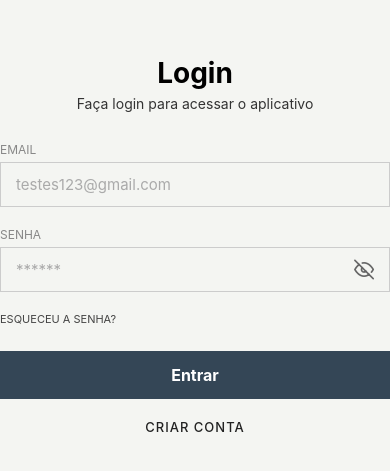
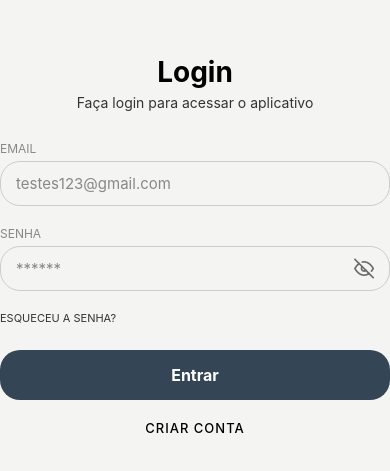
Before and after one commit to MateusJuan/EscalasIASD, a React Native app in the folder EscalasFrontEnd/: screen /Login in a window 390 px wide. Shown: the part 177-648 px from the top of the page. Built offline with nearby package versions, Linux system fonts and the light colour scheme.

Commit message:
ajustes pouco a pouco

```diff
--- a/EscalasFrontEnd/telas/carregando.jsx
+++ b/EscalasFrontEnd/telas/carregando.jsx
@@ -1,13 +1,25 @@
 import { StatusBar } from 'expo-status-bar';
-import { useEffect } from 'react';
-import { StyleSheet, Text, View, Image } from 'react-native';
+import { useEffect, useState } from 'react';
+import { StyleSheet, Text, View, Image, ActivityIndicator } from 'react-native';
 import AsyncStorage from '@react-native-async-storage/async-storage';
+import cores from './estilos/cores';
 
 export default function CarregandoApp({ navigation }) {
+  const [carregando, setCarregando] = useState(true);
+
   useEffect(() => {
     const verificarLogin = async () => {
       try {
+        const inicio = Date.now(); // Marca o início do carregamento
         const usuarioSalvo = await AsyncStorage.getItem('usuarioLogado');
+        const tempoMinimo = 5000; // 5 segundos
+
+        // Calcula quanto tempo se passou
+        const tempoDecorrido = Date.now() - inicio;
+        const tempoRestante = Math.max(tempoMinimo - tempoDecorrido, 0);
+
+        // Aguarda o tempo restante, se necessário
+        setTimeout(() => {
           if (usuarioSalvo) {
             const usuario = JSON.parse(usuarioSalvo);
             if (usuario.tipo === 'adm') {
@@ -18,9 +30,12 @@ export default function CarregandoApp({ navigation }) {
           } else {
             navigation.replace('Login');
           }
+        }, tempoRestante);
       } catch (error) {
         console.error('Erro ao verificar login:', error);
         navigation.replace('Login');
+      } finally {
+        setCarregando(false);
       }
     };
 
@@ -30,11 +45,11 @@ export default function CarregandoApp({ navigation }) {
   return (
     <View style={styles.container}>
       <Image
-        source={require('../img/Logo Circular.png')}
+        source={require('../img/icone.png')}
         style={styles.image}
         resizeMode="contain"
       />
-      <Text>Sistema De Escalas</Text>
+      <Text style={styles.text}>Sistema de Escalas</Text>
       <StatusBar style="auto" />
     </View>
   );
@@ -43,7 +58,7 @@ export default function CarregandoApp({ navigation }) {
 const styles = StyleSheet.create({
   container: {
     flex: 1,
-    backgroundColor: '#f4f5f2',
+    backgroundColor: cores.FundoDeTela,
     alignItems: 'center',
     justifyContent: 'center',
   },
@@ -51,5 +66,10 @@ const styles = StyleSheet.create({
     width: 200,
     height: 200,
     marginBottom: 20,
+    borderRadius: 20,
+  },
+  text: {
+    fontSize: 18,
+    color: cores.TextoPrincipal,
   },
 });
--- a/EscalasFrontEnd/telas/criarConta.jsx
+++ b/EscalasFrontEnd/telas/criarConta.jsx
@@ -12,6 +12,7 @@ import {
 import { MaskedTextInput } from "react-native-mask-text";
 import axios from "axios";
 import { Feather } from "@expo/vector-icons";
+import cores from "./estilos/cores";
 
 export default function CriarConta({ navigation }) {
   const [nome, setNome] = useState("");
@@ -117,7 +118,7 @@ export default function CriarConta({ navigation }) {
         style={styles.voltarBotao}
         onPress={() => navigation.goBack()}
       >
-        <Feather name="arrow-left" size={24} color="#000" />
+        <Feather name="arrow-left" size={24} color={cores.Titulo} />
       </TouchableOpacity>
 
       <Text style={styles.titulo}>Criar Uma Nova Conta</Text>
@@ -156,7 +157,7 @@ export default function CriarConta({ navigation }) {
           <Feather
             name={senhaVisivel ? "eye" : "eye-off"}
             size={20}
-            color="#666"
+            color={cores.Icones}
           />
         </TouchableOpacity>
       </View>
@@ -217,7 +218,7 @@ export default function CriarConta({ navigation }) {
       {/* Modal de sucesso */}
       <Modal transparent visible={modalSucesso} animationType="fade">
         <View style={styles.modalFundo}>
-          <View style={[styles.modalContainer, { backgroundColor: "#4BB543" }]}>
+          <View style={[styles.modalContainer, { backgroundColor: cores.ModalSucesso }]}>
             <Text style={styles.modalTexto}>Conta criada com sucesso!</Text>
           </View>
         </View>
@@ -226,7 +227,7 @@ export default function CriarConta({ navigation }) {
       {/* Modal de erro */}
       <Modal transparent visible={modalErro} animationType="fade">
         <View style={styles.modalFundo}>
-          <View style={[styles.modalContainer, { backgroundColor: "#FF4C4C" }]}>
+          <View style={[styles.modalContainer, { backgroundColor: cores.ModalErro}]}>
             <Text style={styles.modalTexto}>{erroMensagem}</Text>
           </View>
         </View>
@@ -247,49 +248,49 @@ const styles = StyleSheet.create({
     flex: 1,
     paddingHorizontal: 20,
     justifyContent: "center",
-    backgroundColor: "#f4f5f2",
+    backgroundColor: cores.FundoDeTela,
   },
   titulo: {
     fontSize: 24,
     fontWeight: "bold",
     textAlign: "center",
     marginBottom: 30,
-    color: "#000",
+    color: cores.Titulo,
   },
   label: {
     fontSize: 12,
     marginBottom: 5,
-    color: "#000",
+    color: cores.InputPlaceholder,
   },
   input: {
     borderWidth: 1,
-    borderColor: "#ccc",
-    backgroundColor: "#f4f5f2",
+    borderColor: cores.InputBorda,
+    backgroundColor: cores.FundoDeTela,
     padding: 10,
-    borderRadius: 4,
     marginBottom: 10,
     fontSize: 16,
+    borderRadius: 20,
   },
   listaSugestoes: {
     maxHeight: 100,
-    backgroundColor: "#fff",
+    backgroundColor: cores.FundoDeTela,
     borderWidth: 1,
-    borderColor: "#ccc",
+    borderColor: cores.InputBorda,
     marginBottom: 15,
-    borderRadius: 4,
+    borderRadius: 20,
   },
   itemSugestao: {
     padding: 10,
     borderBottomWidth: 1,
-    borderBottomColor: "#eee",
+    borderBottomColor: cores.ListasBordas,
   },
   senhaContainer: {
     flexDirection: "row",
     alignItems: "center",
     borderWidth: 1,
-    borderColor: "#ccc",
-    backgroundColor: "#f4f5f2",
-    borderRadius: 4,
+    borderColor: cores.InputBorda,
+    backgroundColor: cores.FundoDeTela,
+    borderRadius: 20,
     paddingRight: 10,
     marginBottom: 15,
   },
@@ -297,19 +298,19 @@ const styles = StyleSheet.create({
     paddingHorizontal: 5,
   },
   botao: {
-    backgroundColor: "#344656",
+    backgroundColor: cores.BotaoPadrao,
     padding: 15,
-    borderRadius: 4,
+    borderRadius: 20,
     alignItems: "center",
   },
   botaoTexto: {
-    color: "#fff",
+    color: cores.BotaoTexto,
     fontWeight: "bold",
     fontSize: 16,
   },
   modalFundo: {
     flex: 1,
-    backgroundColor: "rgba(0,0,0,0.5)",
+    backgroundColor: cores.ModalFundo,
     alignItems: "center",
     justifyContent: "center",
   },
@@ -322,7 +323,7 @@ const styles = StyleSheet.create({
   modalTexto: {
     fontSize: 18,
     fontWeight: "bold",
-    color: "#fff",
+    color: cores.BotaoTexto,
     textAlign: "center",
   },
 });
--- /dev/null
+++ b/EscalasFrontEnd/telas/estilos/cores.jsx
@@ -0,0 +1,22 @@
+import { Modal } from "react-native";
+
+const cores = {
+    FundoDeTela: "#f4f5f2",
+    Titulo: "#000",
+    Subtitulo: "#333",
+    InputPlaceholder: "#888",
+    InputBorda: "#ccc",
+    ListasBordas: "#acacacff",
+    BotaoPadrao: "#344656",
+    BotaoTexto: "#fff",
+    ModalFundo: "rgba(0, 0, 0, 0.5)",
+    ModalErro: "#FF4C4C",
+    ModalSucesso: "#4BB543",
+    Icones: "#6c6c6c",
+    IconesPadrao: "#fff",
+    Barras: "#2e3e4e",
+    FundoTabela: "#e0e0e0",
+    ModalContainer: "#fff",
+}
+
+export default cores;
--- a/EscalasFrontEnd/telas/login.jsx
+++ b/EscalasFrontEnd/telas/login.jsx
@@ -12,6 +12,7 @@ import {
 import axios from "axios";
 import { Feather } from "@expo/vector-icons";
 import AsyncStorage from "@react-native-async-storage/async-storage";
+import cores from "./estilos/cores";
 
 export default function Login({ navigation }) {
   const [email, setEmail] = useState("");
@@ -98,7 +99,7 @@ export default function Login({ navigation }) {
       <TextInput
         style={styles.input}
         placeholder="testes123@gmail.com"
-        placeholderTextColor="#aaa"
+        placeholderTextColor={cores.InputPlaceholder}
         value={email}
         onChangeText={setEmail}
         keyboardType="email-address"
@@ -110,7 +111,7 @@ export default function Login({ navigation }) {
         <TextInput
           style={styles.senhaInput}
           placeholder="******"
-          placeholderTextColor="#aaa"
+          placeholderTextColor={cores.InputPlaceholder}
           secureTextEntry={!senhaVisivel}
           value={senha}
           onChangeText={setSenha}
@@ -125,7 +126,7 @@ export default function Login({ navigation }) {
             <Feather
               name={senhaVisivel ? "eye" : "eye-off"}
               size={20}
-              color="#666"
+              color={cores.Icones}
             />
           </TouchableOpacity>
         </Animated.View>
@@ -149,7 +150,7 @@ export default function Login({ navigation }) {
       {/* Modal de sucesso */}
       <Modal transparent visible={modalSucesso} animationType="fade">
         <View style={styles.modalFundo}>
-          <View style={[styles.modalContainer, { backgroundColor: "#4BB543" }]}>
+          <View style={[styles.modalContainer, { backgroundColor: cores.ModalSucesso }]}>
             <Text style={styles.modalTexto}>Bem-vindo(a), {usuarioNome}!</Text>
           </View>
         </View>
@@ -158,7 +159,7 @@ export default function Login({ navigation }) {
       {/* Modal de erro */}
       <Modal transparent visible={modalErro} animationType="fade">
         <View style={styles.modalFundo}>
-          <View style={[styles.modalContainer, { backgroundColor: "#FF4C4C" }]}>
+          <View style={[styles.modalContainer, { backgroundColor: cores.ModalErro }]}>
             <Text style={styles.modalTexto}>{erroMensagem}</Text>
           </View>
         </View>
@@ -170,7 +171,7 @@ export default function Login({ navigation }) {
 const styles = StyleSheet.create({
   container: {
     flex: 1,
-    backgroundColor: "#f4f5f2",
+    backgroundColor: cores.FundoDeTela,
     alignItems: "center",
     justifyContent: "center",
     paddingHorizontal: 30,
@@ -178,74 +179,77 @@ const styles = StyleSheet.create({
   titulo: {
     fontSize: 28,
     fontWeight: "bold",
-    color: "#000",
+    color: cores.Titulo,
     marginBottom: 5,
   },
   subtitulo: {
     fontSize: 14,
-    color: "#333",
+    color: cores.Subtitulo,
     marginBottom: 30,
     textAlign: "center",
   },
   label: {
     alignSelf: "flex-start",
     fontSize: 12,
-    color: "#888",
+    color: cores.InputPlaceholder,
     marginBottom: 5,
   },
   input: {
     borderWidth: 1,
     width: "100%",
-    backgroundColor: "#f4f5f2",
-    borderColor: "#ccc",
+    backgroundColor: cores.FundoDeTela,
+    borderColor: cores.InputBorda,
     paddingHorizontal: 15,
     paddingVertical: 12,
     marginBottom: 20,
     fontSize: 15,
-    color: "#000",
+    borderRadius: 20,
+    color: cores.Titulo,
   },
   senhaContainer: {
     borderWidth: 1,
     width: "100%",
     flexDirection: "row",
     alignItems: "center",
-    backgroundColor: "#f4f5f2",
-    borderColor: "#ccc",
+    backgroundColor: cores.FundoDeTela,
+    borderColor: cores.InputBorda,
     paddingHorizontal: 15,
     marginBottom: 20,
+    borderRadius: 20,
   },
   senhaInput: {
     flex: 1,
     fontSize: 15,
     paddingVertical: 12,
-    color: "#000",
+    color: cores.Titulo,
   },
   esqueciSenha: {
     fontSize: 11,
-    color: "#444",
+    color: cores.Subtitulo,
     marginBottom: 25,
   },
   botao: {
-    backgroundColor: "#344656",
-    paddingVertical: 14,
+    backgroundColor: cores.BotaoPadrao,
+    padding: 15,
+    borderRadius: 20,
     width: "100%",
     alignItems: "center",
   },
   botaoTexto: {
-    color: "#fff",
+    color: cores.BotaoTexto,
     fontWeight: "bold",
     fontSize: 16,
   },
   criarConta: {
     marginTop: 20,
     fontSize: 13,
-    color: "#222",
+    color: cores.Titulo,
     fontWeight: "500",
     letterSpacing: 1,
   },
   modalFundo: {
     flex: 1,
-    backgroundColor: "rgba(0,0,0,0.5)",
+    backgroundColor: cores.ModalFundo,
     alignItems: "center",
     justifyContent: "center",
   },
@@ -258,7 +262,7 @@ const styles = StyleSheet.create({
   modalTexto: {
     fontSize: 18,
     fontWeight: "bold",
-    color: "#fff",
+    color: cores.BotaoTexto,
     textAlign: "center",
   },
 });
--- a/EscalasFrontEnd/telas/recuperacaoSenha.jsx
+++ b/EscalasFrontEnd/telas/recuperacaoSenha.jsx
@@ -10,6 +10,7 @@ import {
   Modal,
 } from "react-native";
 import { Feather } from "@expo/vector-icons";
+import cores from "./estilos/cores";
 
 export default function RecuperacaoSenha({ navigation }) {
   const [email, setEmail] = useState("");
@@ -59,7 +60,7 @@ export default function RecuperacaoSenha({ navigation }) {
         style={styles.voltarBotao}
         onPress={() => navigation.goBack()}
       >
-        <Feather name="arrow-left" size={24} color="#000" />
+        <Feather name="arrow-left" size={24} color={cores.Titulo} />
       </TouchableOpacity>
 
       <Text style={styles.titulo}>Recuperar Senha</Text>
@@ -71,7 +72,7 @@ export default function RecuperacaoSenha({ navigation }) {
       <TextInput
         style={styles.input}
         placeholder="seuemail@gmail.com"
-        placeholderTextColor="#aaa"
+        placeholderTextColor={cores.InputPlaceholder}
         value={email}
         onChangeText={setEmail}
         autoCapitalize="none"
@@ -85,7 +86,7 @@ export default function RecuperacaoSenha({ navigation }) {
       {/* Modal de sucesso */}
       <Modal transparent visible={modalSucesso} animationType="fade">
         <View style={styles.modalFundo}>
-          <View style={[styles.modalContainer, { backgroundColor: "#4BB543" }]}>
+          <View style={[styles.modalContainer, { backgroundColor: cores.ModalSucesso }]}>
             <Text style={styles.modalTexto}>
               Uma nova senha foi enviada para seu e-mail!
             </Text>
@@ -96,7 +97,7 @@ export default function RecuperacaoSenha({ navigation }) {
       {/* Modal de erro */}
       <Modal transparent visible={modalErro} animationType="fade">
         <View style={styles.modalFundo}>
-          <View style={[styles.modalContainer, { backgroundColor: "#FF4C4C" }]}>
+          <View style={[styles.modalContainer, { backgroundColor: cores.ModalErro }]}>
             <Text style={styles.modalTexto}>{erroMensagem}</Text>
           </View>
         </View>
@@ -115,7 +116,7 @@ const styles = StyleSheet.create({
   },
   container: {
     flex: 1,
-    backgroundColor: "#f4f5f2",
+    backgroundColor: cores.FundoDeTela,
     alignItems: "center",
     justifyContent: "center",
     paddingHorizontal: 30,
@@ -123,46 +124,48 @@ const styles = StyleSheet.create({
   titulo: {
     fontSize: 26,
     fontWeight: "bold",
-    color: "#000",
+    color: cores.Titulo,
     marginBottom: 5,
   },
   subtitulo: {
     fontSize: 14,
-    color: "#333",
+    color: cores.Subtitulo,
     marginBottom: 30,
     textAlign: "center",
   },
   label: {
     alignSelf: "flex-start",
     fontSize: 12,
-    color: "#888",
+    color: cores.InputPlaceholder,
     marginBottom: 5,
   },
   input: {
     borderWidth: 1,
     width: "100%",
-    backgroundColor: "#f4f5f2",
-    borderColor: "#ccc",
+    backgroundColor: cores.FundoDeTela,
+    borderColor: cores.InputBorda,
     paddingHorizontal: 15,
     paddingVertical: 12,
     marginBottom: 20,
     fontSize: 15,
-    color: "#000",
+    borderRadius: 20,
+    color: cores.InputTexto,
   },
   botao: {
-    backgroundColor: "#344656",
+    backgroundColor: cores.BotaoPadrao,
     paddingVertical: 14,
+    borderRadius: 20,
     width: "100%",
     alignItems: "center",
   },
   textoBotao: {
-    color: "#fff",
+    color: cores.BotaoTexto,
     fontWeight: "bold",
     fontSize: 16,
   },
   modalFundo: {
     flex: 1,
-    backgroundColor: "rgba(0,0,0,0.5)",
+    backgroundColor: cores.ModalFundo,
     alignItems: "center",
     justifyContent: "center",
   },
@@ -175,7 +178,7 @@ const styles = StyleSheet.create({
   modalTexto: {
     fontSize: 16,
     fontWeight: "bold",
-    color: "#fff",
+    color: cores.BotaoTexto,
     textAlign: "center",
   },
 });
--- a/EscalasFrontEnd/telas/usuario/inicio.jsx
+++ b/EscalasFrontEnd/telas/usuario/inicio.jsx
@@ -12,6 +12,7 @@ import {
 import { MaterialIcons } from "@expo/vector-icons";
 import UsuarioInferior from "../barras/usuarioinferior";
 import AsyncStorage from "@react-native-async-storage/async-storage";
+import cores from "../estilos/cores";
 
 // Função para criar datas de forma segura
 function parseDataSeguro(dataStr) {
@@ -120,7 +121,7 @@ export default function InicioUsuario({ navigation, route }) {
       <View
         style={[styles.container, { justifyContent: "center", alignItems: "center" }]}
       >
-        <ActivityIndicator size="large" color="#2e3e4e" />
+        <ActivityIndicator size="large" color={cores.BotaoPadrao} />
       </View>
     );
   }
@@ -182,12 +183,12 @@ export default function InicioUsuario({ navigation, route }) {
           <MaterialIcons
             name="search"
             size={16}
-            color="#6c6c6c"
+            color={cores.Icones}
             style={styles.searchIcon}
           />
           <TextInput
             placeholder="Pesquisar ministério"
-            placeholderTextColor="#6c6c6c"
+            placeholderTextColor={cores.Icones}
             style={styles.input}
             value={search}
             onChangeText={setSearch}
@@ -199,7 +200,7 @@ export default function InicioUsuario({ navigation, route }) {
       <View style={styles.cardContainer}>
         <View style={styles.card}>
           <View style={styles.cardItem}>
-            <MaterialIcons name="calendar-month" size={24} color="#fff"/>
+            <MaterialIcons name="calendar-month" size={24} color={cores.IconesPadrao}/>
             <View style={styles.cardItemText}>
               <Text style={styles.cardTitle}>Dia da Semana</Text>
               <Text style={styles.cardDate}>
@@ -209,7 +210,7 @@ export default function InicioUsuario({ navigation, route }) {
           </View>
 
           <View style={styles.cardItem}>
-            <MaterialIcons name="calendar-today" size={24} color="#fff"/>
+            <MaterialIcons name="calendar-today" size={24} color={cores.IconesPadrao}/>
             <View style={styles.cardItemText}>
               <Text style={styles.cardTitle}>Data</Text>
               <Text style={styles.cardDate}>
@@ -219,7 +220,7 @@ export default function InicioUsuario({ navigation, route }) {
           </View>
 
           <View style={styles.cardItem}>
-            <MaterialIcons name="church" size={24} color="#fff"/>
+            <MaterialIcons name="church" size={24} color={cores.IconesPadrao}/>
             <View style={styles.cardItemText}>
               <Text style={styles.cardTitle}>Ministério</Text>
               <Text style={styles.cardDate}>{proxima ? proxima.ministerio : "-"}</Text>
@@ -326,10 +327,10 @@ export default function InicioUsuario({ navigation, route }) {
 const styles = StyleSheet.create({
   container: {
     flex: 1,
-    backgroundColor: "#f3f3ef",
+    backgroundColor: cores.FundoDeTela,
   },
   topo: {
-    backgroundColor: "#2e3e4e",
+    backgroundColor: cores.Barras,
     flexDirection: "row",
     alignItems: "center",
     justifyContent: "space-between",
@@ -345,7 +346,7 @@ const styles = StyleSheet.create({
   },
   searchContainer: {
     flexDirection: "row",
-    backgroundColor: "#fff",
+    backgroundColor: cores.FundoDeTela,
     alignItems: "center",
     borderRadius: 20,
     paddingHorizontal: 10,
@@ -366,7 +367,7 @@ const styles = StyleSheet.create({
     marginTop: 20
   },
   card: {
-    backgroundColor: "#2e3e4e",
+    backgroundColor: cores.Barras,
     borderRadius: 20,
     paddingVertical: 15,
     paddingHorizontal: 25,
@@ -374,7 +375,7 @@ const styles = StyleSheet.create({
     justifyContent: "space-between",
     alignItems: "center",
     borderWidth: 2,
-    borderColor: "#2e3e4e",
+    borderColor: cores.Barras,
   },
   cardItem: {
     alignItems: "center",
@@ -385,11 +386,11 @@ const styles = StyleSheet.create({
     alignItems: "center"
   },
   cardTitle: {
-    color: "#fff",
+    color: cores.IconesPadrao,
     fontSize: 10
   },
   cardDate: {
-    color: "#fff",
+    color: cores.IconesPadrao,
     fontSize: 13,
     fontWeight: "bold"
   },
@@ -404,24 +405,24 @@ const styles = StyleSheet.create({
     marginHorizontal: 10,
     borderRadius: 8,
     overflow: "hidden",
-    backgroundColor: "#e0e0e0",
+    backgroundColor: cores.FundoTabela,
   },
   tabelaLinhaHeader: {
     flexDirection: "row",
-    backgroundColor: "#344656",
+    backgroundColor: cores.Barras,
     padding: 8,
   },
   tabelaLinha: {
     flexDirection: "row",
-    backgroundColor: "#e0dede",
+    backgroundColor: cores.FundoTabela,
     padding: 8,
     borderBottomWidth: 1,
-    borderBottomColor: "#fff",
+    borderBottomColor: cores.ListasBordas,
   },
   tabelaHeaderTexto: {
     flex: 1,
     fontWeight: "bold",
-    color: "#fff",
+    color: cores.IconesPadrao,
     textAlign: "center",
     fontSize: 12,
   },
@@ -429,16 +430,16 @@ const styles = StyleSheet.create({
     flex: 1,
     textAlign: "center",
     fontSize: 12,
-    color: "#000",
+    color: cores.Titulo,
   },
   modalBackground: {
     flex: 1,
-    backgroundColor: "rgba(0,0,0,0.3)",
+    backgroundColor: cores.ModalFundo,
     justifyContent: "center",
     paddingHorizontal: 20,
   },
   modalContainer: {
-    backgroundColor: "#fff",
+    backgroundColor: cores.modalContainer,
     borderRadius: 20,
     padding: 20,
     alignItems: "center",
@@ -446,7 +447,7 @@ const styles = StyleSheet.create({
   modalTexto: {
     fontSize: 16,
     fontWeight: "bold",
-    color: "#fff",
+    color: cores.IconesPadrao,
     textAlign: "center",
   },
 });
```
Lines whose indentation alone changed are shown as unchanged.
